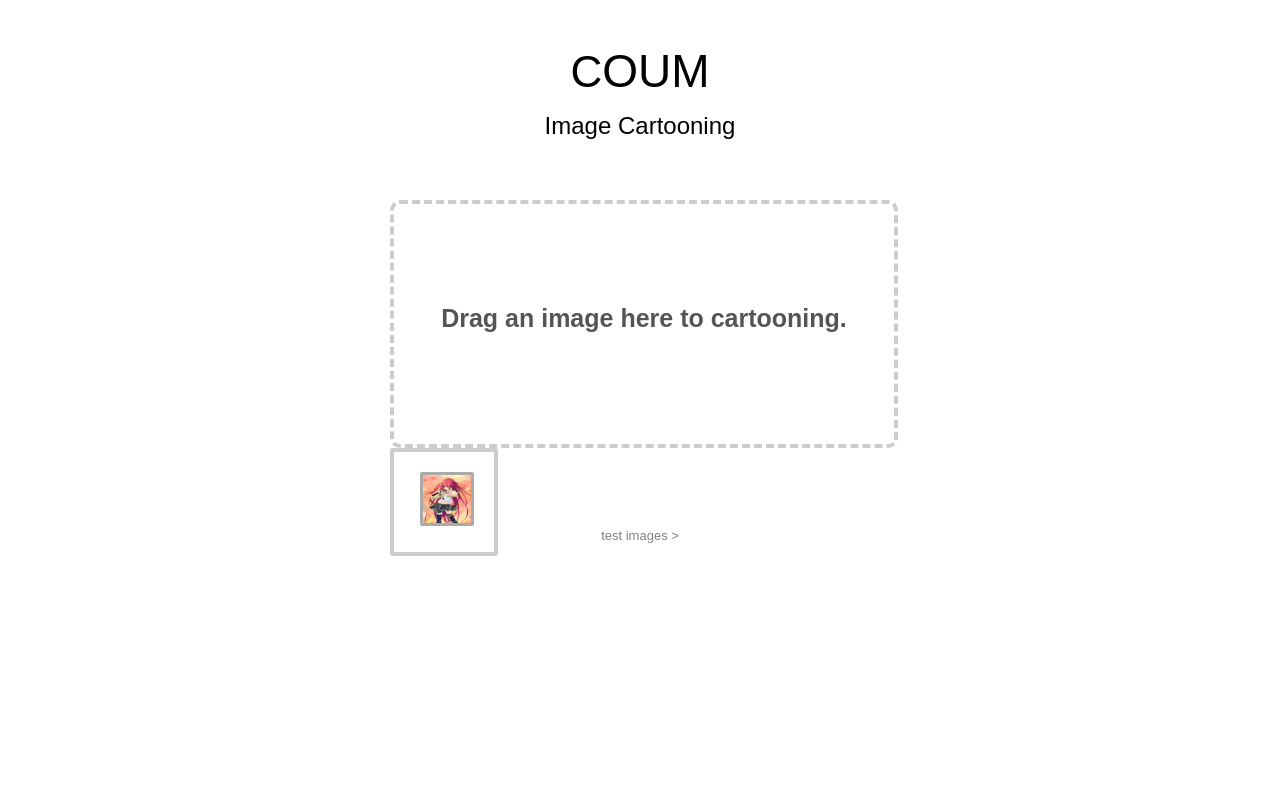
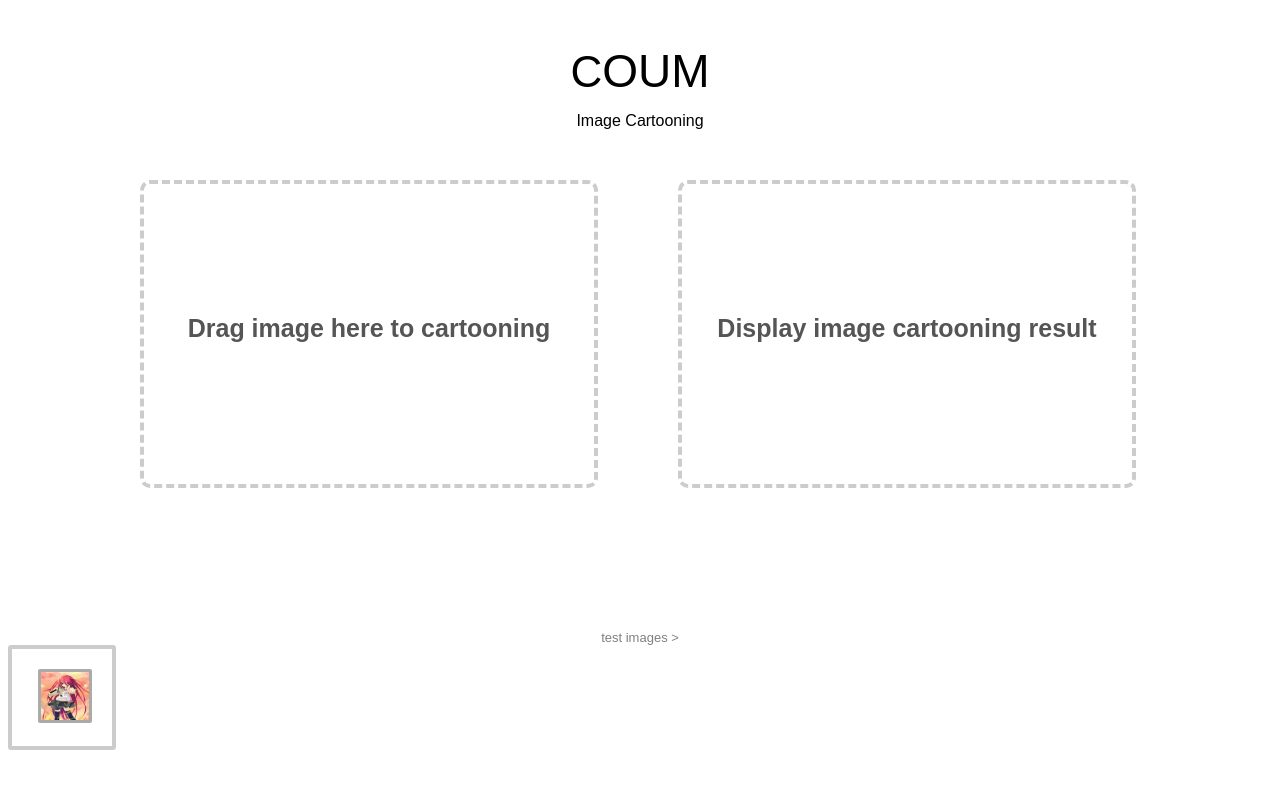
Before and after one commit to linzhi/coum, a Flask app: page / in a window 1280 px wide. Run offline with Flask 2, Linux system fonts and the light colour scheme; some libraries are stand-ins or nearby versions.

Commit message:
fix image

```diff
--- a/coum/static/css/index.css
+++ b/coum/static/css/index.css
@@ -1,6 +1,5 @@
 body {
   font-family: 'Arial Rounded MT Bold', 'Helvetica Rounded', Arial, sans-serif;
-  font-size: 24px;
 }
 
 #title {
@@ -19,45 +18,35 @@ body {
 }
 
 #container {
-  width: 900px;
+  width: 100%;
   margin: 44px auto 0px auto;
   text-align: center;
 }
 
-#example-chooser {
-  padding: 20px;
+#viewer-container {
+  width: 1000px;
+  margin: 50px auto 500px auto;
 }
 
-#button-box {
-  display: inline-block;
+#viewer-l {
+  position: relative;
+  float: left;
+  left: auto;
+  width: 450px;
+  height: 300px;
+  border: 4px dashed #ccc;
+  border-radius: 10px;
+  vertical-align: baseline;
+  text-align: center;
+  text-shadow: 1px 1px 0 #fff;
 }
 
-#example-chooser {
-  background-color: white;
-  z-index: 1;
-  position: absolute;
-  border: 4px solid #CCC;
-  border-radius: 3px;
-}
-
-.example-thumb {
-  width: 48px;
-  height: 48px;
-  border: 3px solid #AAA;
-  border-radius: 2px;
-  cursor: pointer;
-  margin-left: 6px;
-}
-
-#viewer-container {
-  width: 500px;
-  margin: 60px auto 30px auto;
-}
-
-#viewer {
+#viewer-r {
   position: relative;
-  width: 500px;
-  height: 240px;
+  float: left;
+  left: 80px;
+  width: 450px;
+  height: 300px;
   border: 4px dashed #ccc;
   border-radius: 10px;
   vertical-align: baseline;
@@ -71,7 +60,7 @@ body {
 
 #droparea-text {
   z-index: 0;
-  margin-top: 100px;
+  margin-top: 130px;
   font-size: 25px;
   font-weight: bold;
   color: #555;
--- a/coum/templates/index.html
+++ b/coum/templates/index.html
@@ -1,31 +1,28 @@
 <!DOCTYPE HTML>
 <html>
-  <head>
+<head>
   <meta http-equiv='content-type' value='text/html; charset=utf8'>
+  <script src="http://ajax.googleapis.com/ajax/libs/jquery/2.0.2/jquery.min.js"></script>
   <link rel="stylesheet" href="../static/css/index.css"/>
   <link rel="icon" href="../static/favicon.ico" mce_href="../static/favicon.ico" type="image/x-icon">
+
 
   {% if title %}
   <title>{{ title }} - linzhi</title>
   {% else %}
   <title>cartooning - linzhi</title>
   {% endif %}
-  </head>
-
-  <body>
-    <div id="container">
+</head>
+<body>
+  <div id="container">
     <header>
-      <div id="title" title="nothing">
-        coum
-      </div>
-      <div id="subtitle">
-        Image Cartooning
-      </div>
+      <div id="title" title="nothing">coum</div>
+      <div id="subtitle">Image Cartooning</div>
     </header>
     <div id="viewer-container">
-      <div id="viewer">
+      <div id="viewer-l">
         <div id="droparea-text">
-          Drag an image here to cartooning.
+          Drag image here to cartooning
         </div>
         <canvas id="preview">
         </canvas>
@@ -33,10 +30,14 @@
         </canvas>
       </div>
 
-      <div id="example-chooser">
-        <div id="thumbs">
-          <img class="example-thumb" src="../static/imgs/1.png"></img>
+      <div id="viewer-r">
+        <div id="droparea-text">
+          Display image cartooning result
         </div>
+        <canvas id="preview">
+        </canvas>
+        <canvas id="annotations">
+        </canvas>
       </div>
     </div>
   </div>
@@ -48,9 +49,14 @@
     <div id="select-button">
       test images
     </div>
+    <div id="example-chooser">
+      <div id="thumbs">
+        <img class="example-thumb" src="../static/imgs/1.png"></img>
+      </div>
+    </div>
   </footer>
 
   <div id="drawing" hidden=true>1</div>
 
-  </body>
+</body>
 </html>
```
Also changed, not shown: other parts of coum/static/css/index.css (+39 -13 lines).
